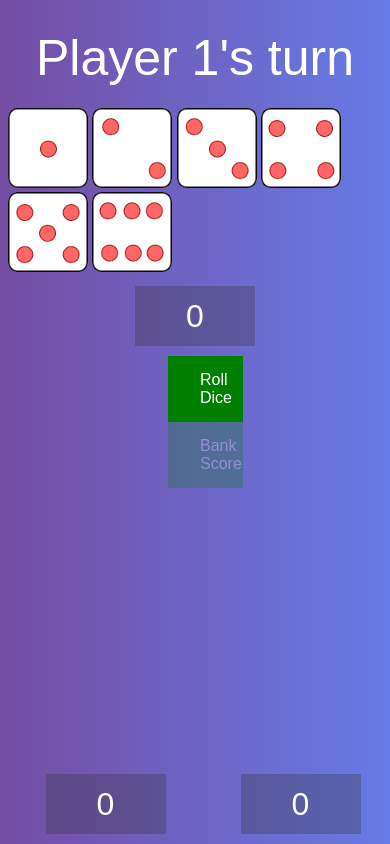
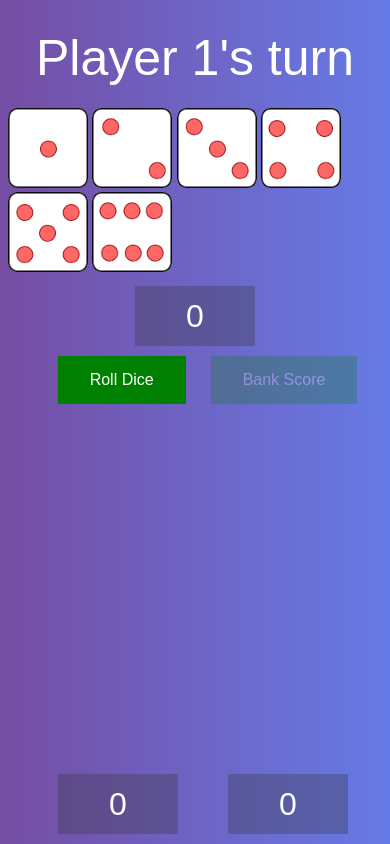
Before and after one commit to Lukerd-29-00/Farkle, a plain HTML site: page MedTrak-Farkle/index.html in a window 390 px wide. Drawn offline with Linux system fonts and the light colour scheme.

Commit message:
added flex formatting for more responsiveness

```diff
--- a/MedTrak-Farkle/farkle.css
+++ b/MedTrak-Farkle/farkle.css
@@ -7,9 +7,10 @@ body{
 	font-family: arial;
 }
 .row{
-	margin:auto;
-	width: 800px;
-	max-width: 100%;
+	display: flex;
+	flex-direction: row;
+	justify-content: center;
+	width: 100%;
 }
 .header{
 	height: 100px;
@@ -57,6 +58,7 @@ body{
 	width: 100%;
 	display: flex;
 	flex-direction: row;
+	justify-content: space-evenly;
 }
 .roll{
 }
@@ -73,3 +75,8 @@ body{
 .locked{
 	opacity: 0.25;
 }
+.container{
+	display: flex;
+	flex-direction: column;
+	min-width: 100%;
+}
--- a/MedTrak-Farkle/index.html
+++ b/MedTrak-Farkle/index.html
@@ -7,6 +7,7 @@
 </head>
 
 <body onload="initializeDice()" id="body">
+	<div class="container">
 		<header class="row header" id="player"></header>
 		<div class="row">
 			<!-- Dice images -->
@@ -20,12 +21,16 @@
 			</div>
 		</div>
 		<!-- Scoring -->
-	<div class="row score" id="round-score"> 0 </div>
+		<div class="row">
+			<span class="score" id="round-score">0</span>
+		</div>
 		<!-- Button row -->
 		<div class="row">
-		<button class="button roll column" onclick="rollDice()">Roll Dice</button>
-		<button class="button bank column" id="bank" onClick="bankScore()">Bank Score</button>
+			<button class="button roll" onclick="rollDice()">Roll Dice</button>
+			<button class="button bank" id="bank" onClick="bankScore()">Bank Score</button>
 		</div>
+	</div>
+
 	<!-- Total scores-->
 	<footer class="row totals" id="scores-row"></div>
 </body>
```
Lines whose indentation alone changed are shown as unchanged.
